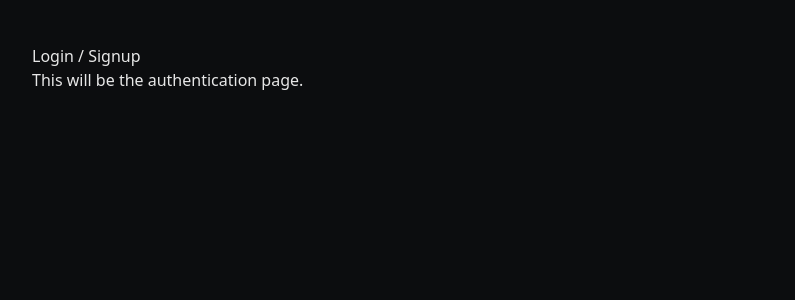
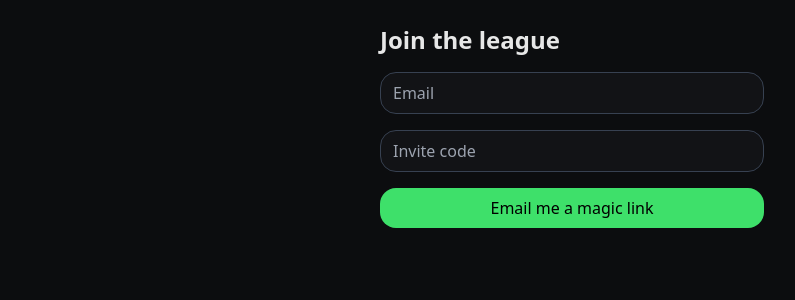
Before and after one commit to benmetson/pga-oneanddone, a Next.js app: page /auth in a window 1280 px wide. Shown: the top 300 px of the page, without its empty margins (68-863 px from the left). Built offline with nearby package versions, Linux system fonts and the light colour scheme; no server answers.

Commit message:
Update page.tsx

```diff
--- a/src/app/auth/page.tsx
+++ b/src/app/auth/page.tsx
@@ -1,8 +1,51 @@
+'use client';
+
+import { useState } from 'react';
+import { supabase } from '@/lib/supabaseClient';
+
 export default function AuthPage() {
+  const [email, setEmail] = useState('');
+  const [invite, setInvite] = useState('');
+  const [msg, setMsg] = useState('');
+  const [busy, setBusy] = useState(false);
+
+  async function signIn() {
+    setMsg('');
+    if (!email) return setMsg('Enter your email.');
+    if (!invite) return setMsg('Enter the invite code.');
+    const required = process.env.NEXT_PUBLIC_INVITE_CODE || 'toxic-od-2025';
+    if (invite.trim() !== required) return setMsg('Invalid invite code.');
+
+    setBusy(true);
+    const { error } = await supabase.auth.signInWithOtp({
+      email,
+      options: { emailRedirectTo: window.location.origin + '/auth/callback' }
+    });
+    setBusy(false);
+
+    setMsg(error ? error.message : 'Check your email for the magic link!');
+  }
+
   return (
-    <main style={{ padding: 20 }}>
-      <h1>Login / Signup</h1>
-      <p>This will be the authentication page.</p>
-    </main>
+    <div className="max-w-sm mx-auto space-y-4">
+      <h1 className="h1">Join the league</h1>
+      <input
+        className="w-full px-3 py-2 rounded-xl bg-card border border-gray-700"
+        type="email"
+        placeholder="Email"
+        value={email}
+        onChange={(e) => setEmail(e.target.value)}
+      />
+      <input
+        className="w-full px-3 py-2 rounded-xl bg-card border border-gray-700"
+        placeholder="Invite code"
+        value={invite}
+        onChange={(e) => setInvite(e.target.value)}
+      />
+      <button onClick={signIn} disabled={busy} className="btn btn-primary w-full">
+        {busy ? 'Sending…' : 'Email me a magic link'}
+      </button>
+      <p className="muted">{msg}</p>
+    </div>
   );
 }
```
